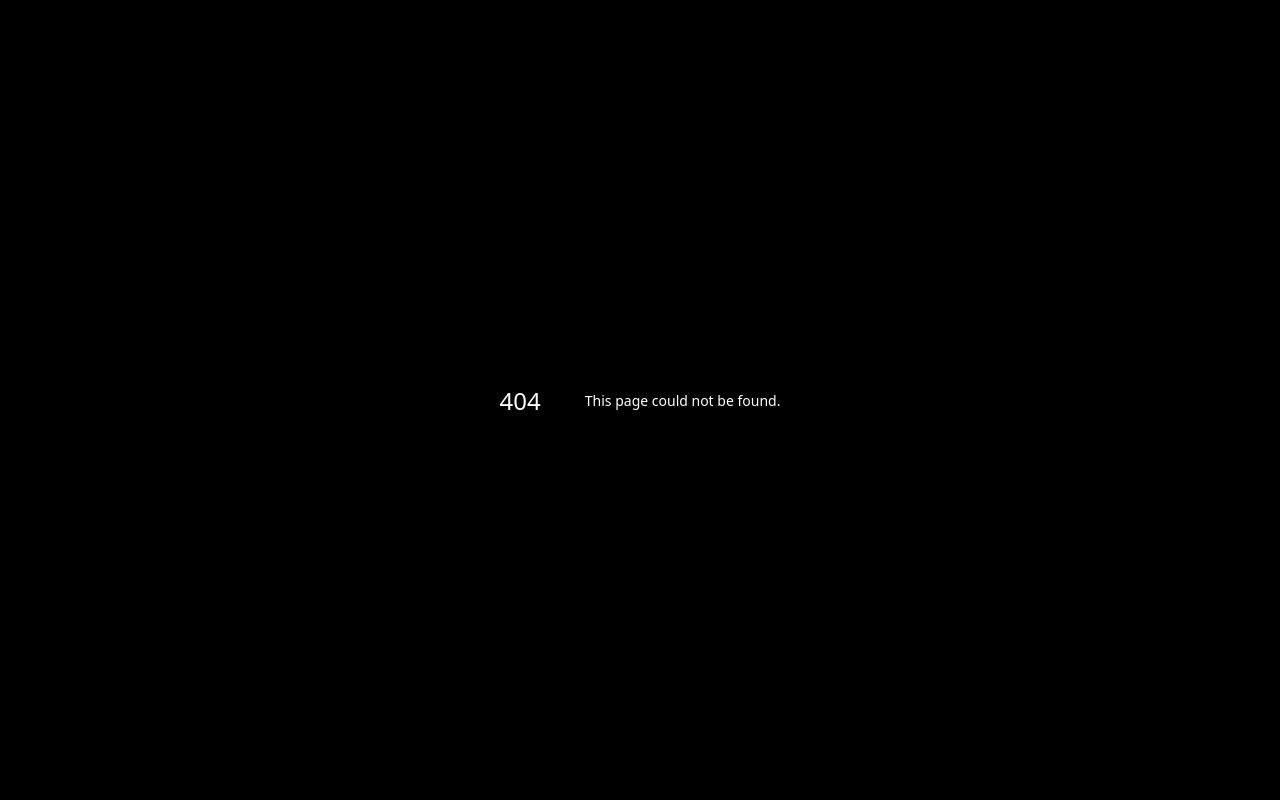
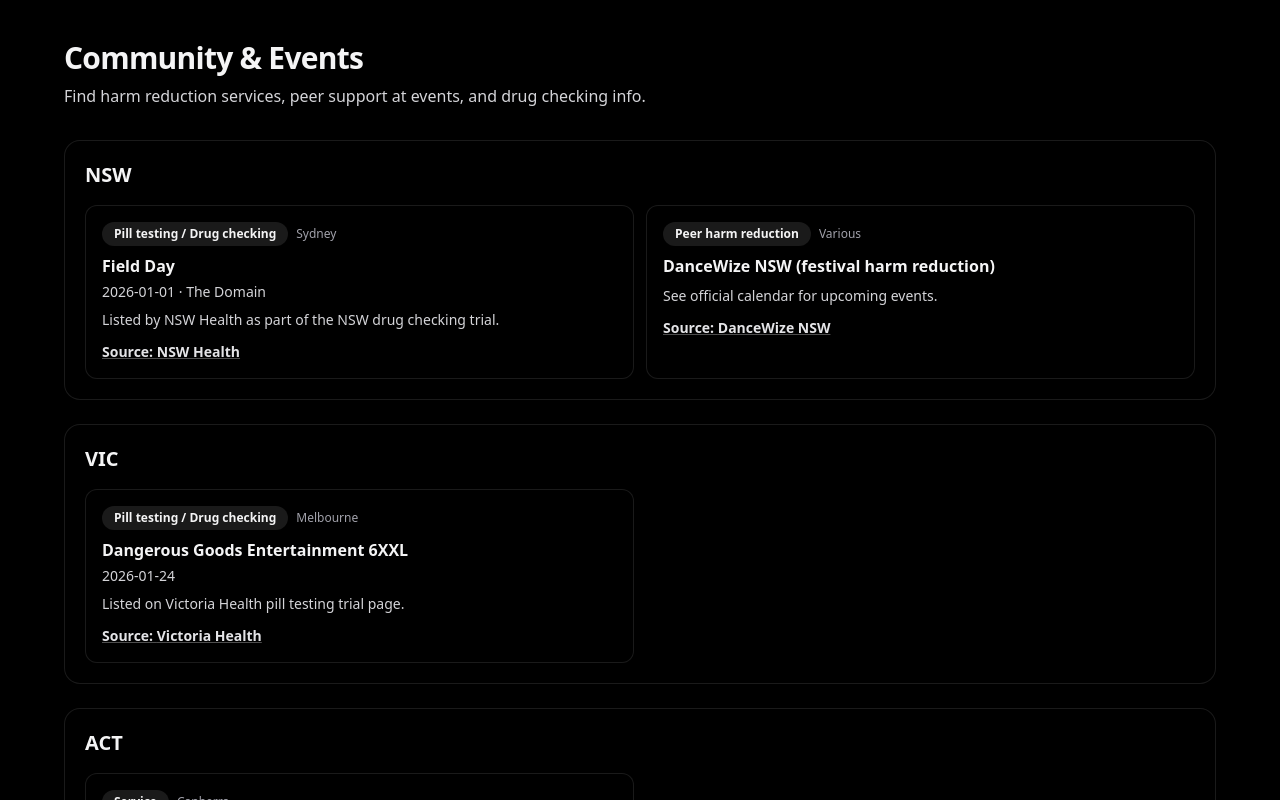
Before and after one commit to Gobbert247/reccheck, a Next.js app: page /events in a window 1280 px wide. Before the commit this address had no page. Shown: the top 800 px of the page. Built offline with nearby package versions, Linux system fonts and the light colour scheme.

Commit message:
Add Community & Events page with verified Australian harm reduction services

```diff
--- /dev/null
+++ b/app/events/page.tsx
@@ -0,0 +1,113 @@
+// app/events/page.tsx
+import Link from "next/link";
+
+// Simplified events data for quick deployment
+const EVENTS = [
+  {
+    id: "nsw-field-day-2026",
+    state: "NSW",
+    city: "Sydney",
+    name: "Field Day",
+    type: "Pill testing / Drug checking",
+    startDate: "2026-01-01",
+    venue: "The Domain",
+    notes: "Listed by NSW Health as part of the NSW drug checking trial.",
+    sourceName: "NSW Health",
+    sourceUrl: "https://www.health.nsw.gov.au/aod/programs/Pages/drug-checking-trial.aspx",
+  },
+  {
+    id: "vic-dangerous-goods-2026",
+    state: "VIC",
+    city: "Melbourne",
+    name: "Dangerous Goods Entertainment 6XXL",
+    type: "Pill testing / Drug checking",
+    startDate: "2026-01-24",
+    notes: "Listed on Victoria Health pill testing trial page.",
+    sourceName: "Victoria Health",
+    sourceUrl: "https://www.health.vic.gov.au/alcohol-and-drugs/pill-testing",
+  },
+  {
+    id: "act-cantest",
+    state: "ACT",
+    city: "Canberra",
+    name: "CanTEST (fixed-site drug checking)",
+    type: "Service",
+    notes: "Fixed-site drug checking service (Canberra). Check official hours before attending.",
+    sourceName: "ACT Government",
+    sourceUrl: "https://www.act.gov.au/health/drugs-alcohol-smoking-and-vaping/drug-checking",
+  },
+  {
+    id: "nsw-dancewize",
+    state: "NSW",
+    city: "Various",
+    name: "DanceWize NSW (festival harm reduction)",
+    type: "Peer harm reduction",
+    notes: "See official calendar for upcoming events.",
+    sourceName: "DanceWize NSW",
+    sourceUrl: "https://www.dancewizensw.org.au/event-calendar",
+  },
+];
+
+export default function EventsPage() {
+  const groupedByState = EVENTS.reduce((acc, event) => {
+    if (!acc[event.state]) acc[event.state] = [];
+    acc[event.state].push(event);
+    return acc;
+  }, {} as Record<string, typeof EVENTS>);
+
+  return (
+    <main className="rc-texture min-h-screen px-4 py-10 text-zinc-100">
+      <div className="mx-auto max-w-6xl">
+        <h1 className="text-3xl font-semibold tracking-tight">Community & Events</h1>
+        <p className="mt-2 max-w-2xl text-zinc-300">
+          Find harm reduction services, peer support at events, and drug checking info.
+        </p>
+
+        <div className="mt-8 grid gap-6">
+          {Object.entries(groupedByState).map(([state, events]) => (
+            <div key={state} className="rounded-2xl border border-white/10 bg-black/30 p-5">
+              <h2 className="text-xl font-semibold">{state}</h2>
+              <div className="mt-4 grid gap-3 md:grid-cols-2">
+                {events.map((e) => (
+                  <div key={e.id} className="rounded-xl border border-white/10 bg-black/35 p-4">
+                    <div className="flex items-center gap-2">
+                      <span className="rounded-full bg-white/10 px-3 py-1 text-xs font-semibold">
+                        {e.type}
+                      </span>
+                      <span className="text-xs text-zinc-400">{e.city}</span>
+                    </div>
+                    <h3 className="mt-2 text-base font-semibold">{e.name}</h3>
+                    {e.startDate && (
+                      <p className="mt-1 text-sm text-zinc-300">
+                        {e.startDate} {e.venue && ` · ${e.venue}`}
+                      </p>
+                    )}
+                    {e.notes && <p className="mt-2 text-sm text-zinc-300">{e.notes}</p>}
+                    <p className="mt-3 text-sm">
+                      <a
+                        href={e.sourceUrl}
+                        target="_blank"
+                        rel="noopener noreferrer"
+                        className="font-semibold text-zinc-200 underline decoration-white/30 hover:decoration-white/70"
+                      >
+                        Source: {e.sourceName}
+                      </a>
+                    </p>
+                  </div>
+                ))}
+              </div>
+            </div>
+          ))}
+        </div>
+
+        <div className="mt-10 rounded-2xl border border-white/10 bg-black/25 p-5 text-sm text-zinc-300">
+          <h3 className="font-semibold text-zinc-200">Want this to auto-update?</h3>
+          <p className="mt-1">
+            Next step: ingest official calendars on a schedule and raise a PR for review before
+            publishing.
+          </p>
+        </div>
+      </div>
+    </main>
+  );
+}
```
